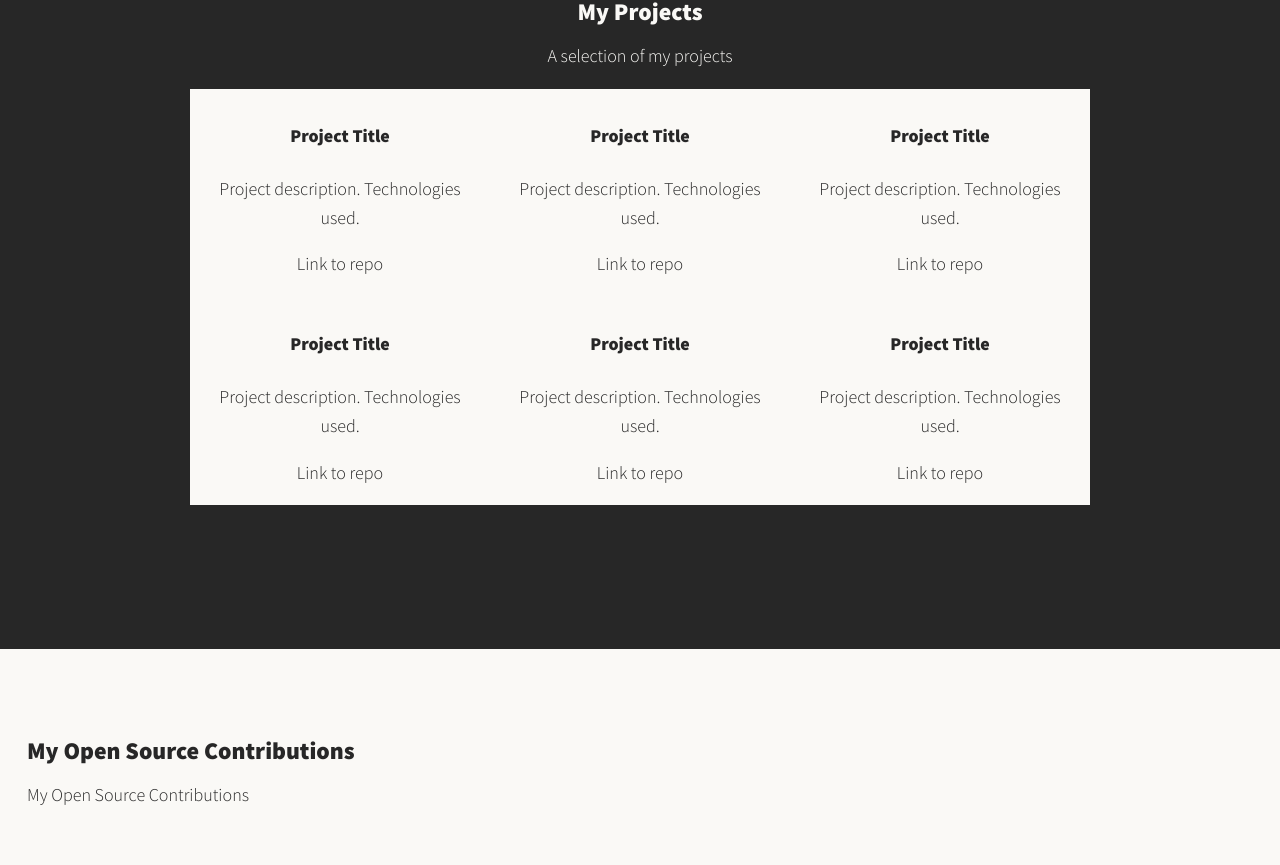
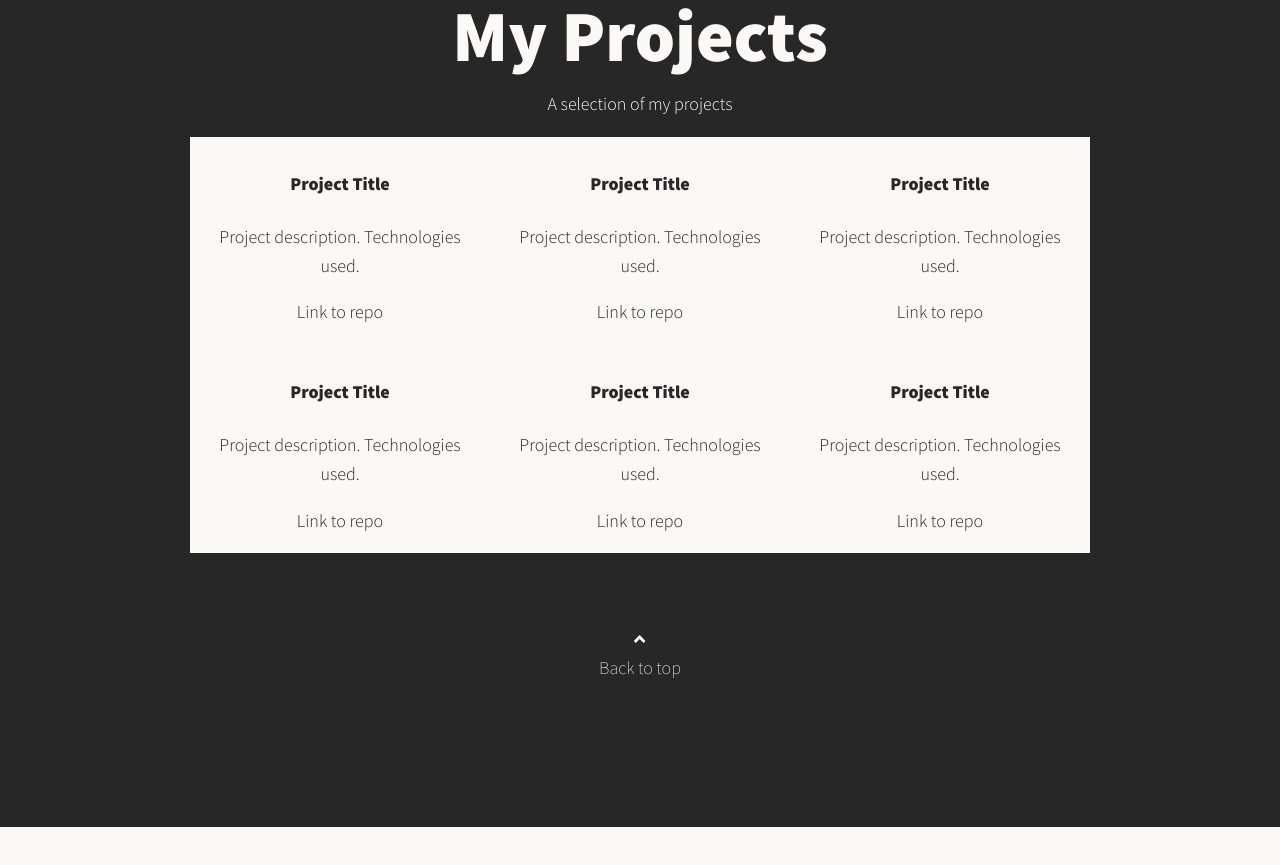
Before and after one commit to De1ain/de1ain.github.io, a Next.js app: page / in a window 1280 px wide. Shown: the part 659-1524 px from the top of the page. Built offline with nearby package versions, Linux system fonts and the light colour scheme.

Commit message:
MyProjects section template finished

```diff
--- a/components/MyProjects.js
+++ b/components/MyProjects.js
@@ -1,46 +1,69 @@
 import React from 'react';
+import Link from 'next/link';
 
 import styles from './MyProjects.module.css';
+import { faAngleUp } from "@fortawesome/free-solid-svg-icons";
+import { FontAwesomeIcon } from "@fortawesome/react-fontawesome";
 
 const MyProjects = () => {
     return (
         <section className={styles['my-projects']} id="my-projects">
             <header>
-                <h3>My Projects</h3>
+                <h1>My Projects</h1>
                 <p>A selection of my projects</p>
             </header>
             <div className={styles.portfolio}>
-                <div className={styles.portfolio__item}>
-                    <h4>Project Title</h4>
-                    <p>Project description. Technologies used.</p>
-                    <span>Link to repo</span>
+                <div className={styles.portfolio__elem}>
+                    <div className={styles.portfolio__item}>
+                        <h4>Project Title</h4>
+                        <p>Project description. Technologies used.</p>
+                        <span>Link to repo</span>
+                    </div>
                 </div>
-                <div className={styles.portfolio__item}>
-                    <h4>Project Title</h4>
-                    <p>Project description. Technologies used.</p>
-                    <span>Link to repo</span>
+                <div className={styles.portfolio__elem}>
+                    <div className={styles.portfolio__item}>
+                        <h4>Project Title</h4>
+                        <p>Project description. Technologies used.</p>
+                        <span>Link to repo</span>
+                    </div>
                 </div>
-                <div className={styles.portfolio__item}>
-                    <h4>Project Title</h4>
-                    <p>Project description. Technologies used.</p>
-                    <span>Link to repo</span>
+                <div className={styles.portfolio__elem}>
+                    <div className={styles.portfolio__item}>
+                        <h4>Project Title</h4>
+                        <p>Project description. Technologies used.</p>
+                        <span>Link to repo</span>
+                    </div>
                 </div>
-                <div className={styles.portfolio__item}>
-                    <h4>Project Title</h4>
-                    <p>Project description. Technologies used.</p>
-                    <span>Link to repo</span>
+                <div className={styles.portfolio__elem}>
+                    <div className={styles.portfolio__item}>
+                        <h4>Project Title</h4>
+                        <p>Project description. Technologies used.</p>
+                        <span>Link to repo</span>
+                    </div>
                 </div>
-                <div className={styles.portfolio__item}>
-                    <h4>Project Title</h4>
-                    <p>Project description. Technologies used.</p>
-                    <span>Link to repo</span>
+                <div className={styles.portfolio__elem}>
+                    <div className={styles.portfolio__item}>
+                        <h4>Project Title</h4>
+                        <p>Project description. Technologies used.</p>
+                        <span>Link to repo</span>
+                    </div>
                 </div>
-                <div className={styles.portfolio__item}>
-                    <h4>Project Title</h4>
-                    <p>Project description. Technologies used.</p>
-                    <span>Link to repo</span>
+                <div className={styles.portfolio__elem}>
+                    <div className={styles.portfolio__item}>
+                        <h4>Project Title</h4>
+                        <p>Project description. Technologies used.</p>
+                        <span>Link to repo</span>
+                    </div>
                 </div>
             </div>
+            <footer className={styles.footer}>
+                <Link href="#top">
+                    <a className={styles['back-to-top-link']}>
+                        <FontAwesomeIcon icon={faAngleUp} />
+                        <br />Back to top
+                    </a>
+                </Link>
+            </footer>
         </section>
     );
 };
--- a/components/MyProjects.module.css
+++ b/components/MyProjects.module.css
@@ -11,10 +11,13 @@
   margin: 0 auto;
 }
 
+.portfolio__elem {
+  overflow: hidden;
+}
+
 .portfolio__item {
   background: var(--color-light);
   color: var(--color-dark);
-  overflow: hidden;
   padding: 0.5em 0.5em 1em;
   /* border-radius: 8px; */
   /* margin: 0.5em; */
@@ -24,11 +27,29 @@
 }
 
 .portfolio__item:hover {
-  transform: scale(1.04);
-  background: var(--color-off-white);
+  transform: scale(1.02);
 }
 
 .portfolio__item:focus {
   position: relative;
   z-index: 2;
 }
+
+.footer {
+  margin-top: 4em;
+}
+
+.back-to-top-link {
+  cursor: pointer;
+  color: inherit;
+  font-weight: var(--fw-slim);
+  text-decoration: none;
+  display: inline-block;
+  position: relative;
+  padding: 0.5em;
+  margin: -0.5em;
+}
+
+.back-to-top-link:hover {
+  color: var(--color-accent);
+}
```
